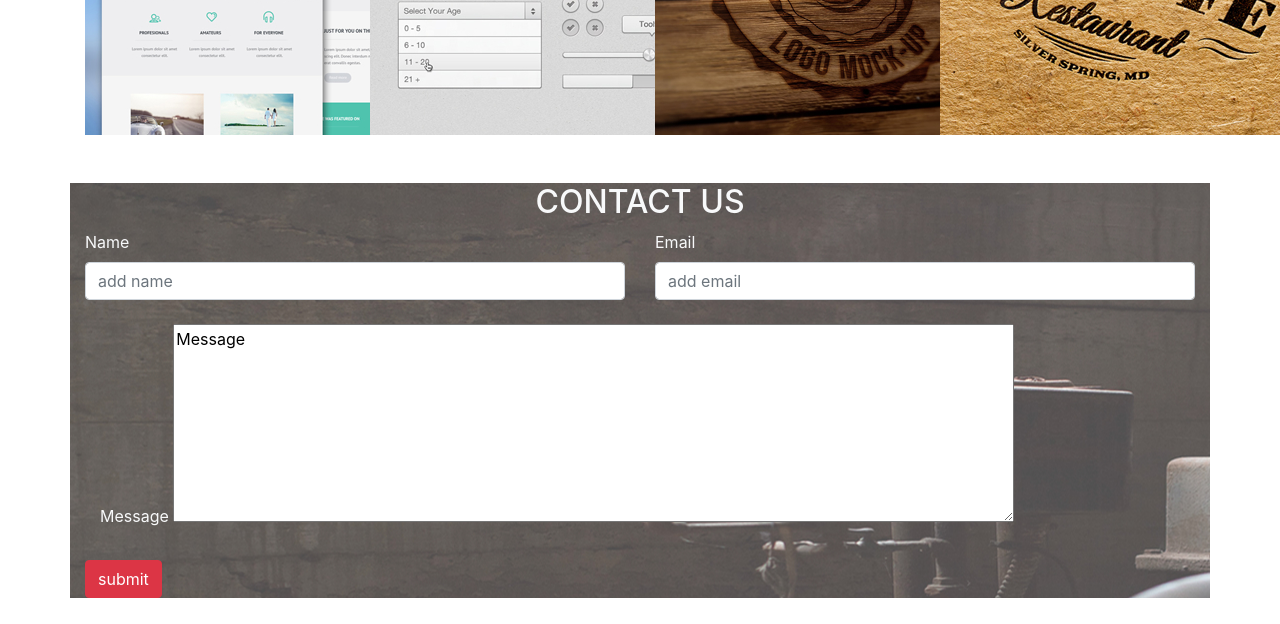
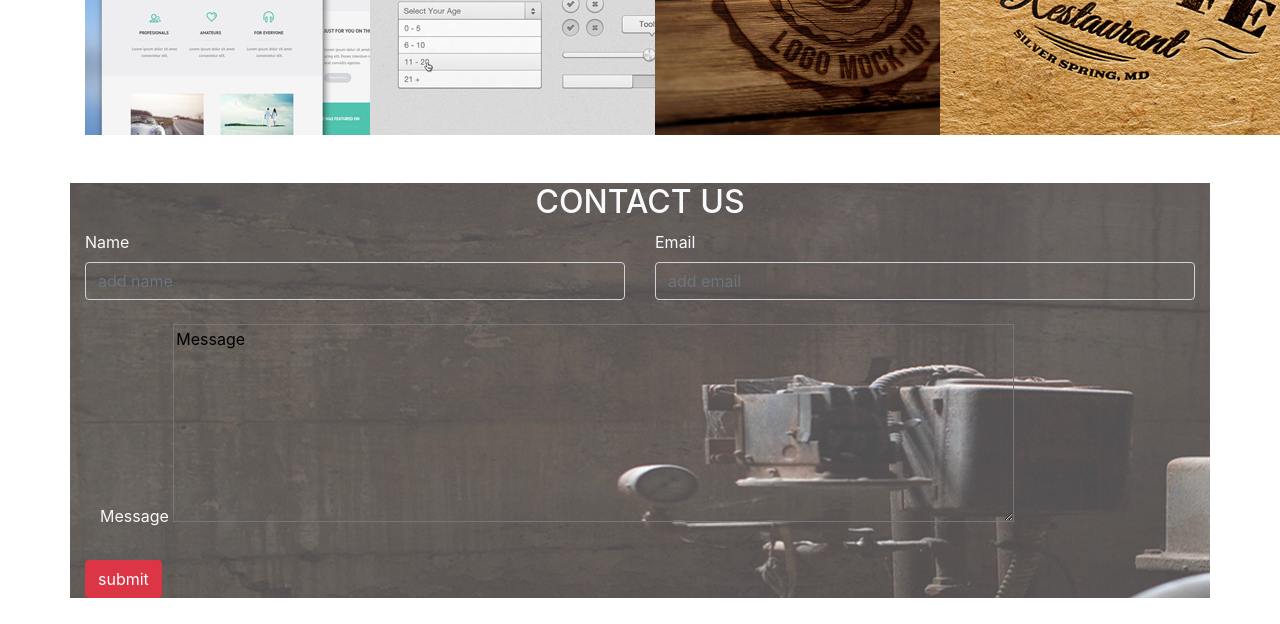
Before and after one commit to bano27/Delani-studio, a plain HTML site: page index.html in a window 1280 px wide. Shown: the part 2114-2738 px from the top of the page. Drawn offline with nearby package versions, Linux system fonts and the light colour scheme.

Commit message:
background transparent

```diff
--- a/index.html
+++ b/index.html
@@ -125,7 +125,7 @@
           </div>
           <div class="col-md-6">
             <label class="text-light">Email</label>
-            <input type="email" placeholder="add email" class="form-control">
+            <input type="email" placeholder="add email" class="form-control" id="myEmail">
           </div>
         </div>
         <br>
--- a/style.css
+++ b/style.css
@@ -57,6 +57,8 @@ justify-content: center;
 text-align: center;
 display: block;}
 
-label{background: transparent;}
+#myEmail{background: transparent;}
 
-input{background: transparent;}
+#myName{background: transparent;}
+
+textarea{background: transparent;}
```
